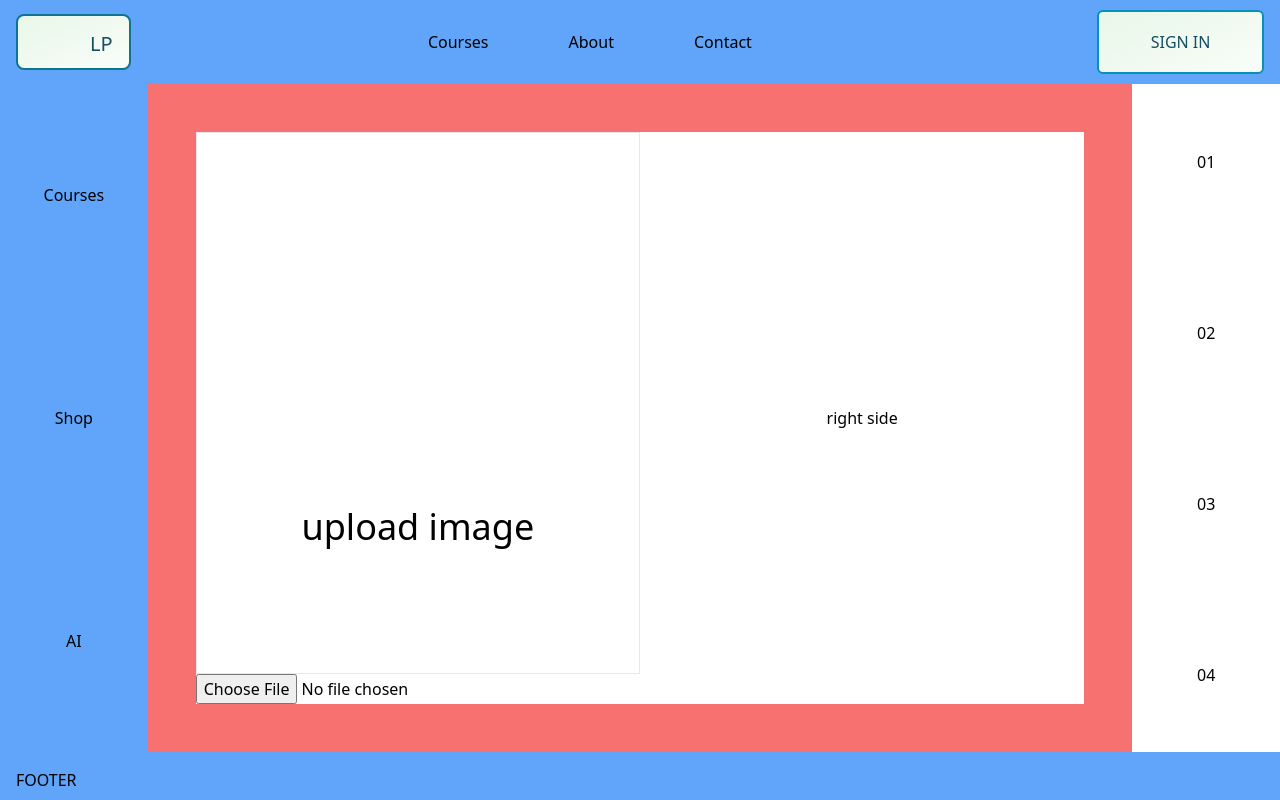
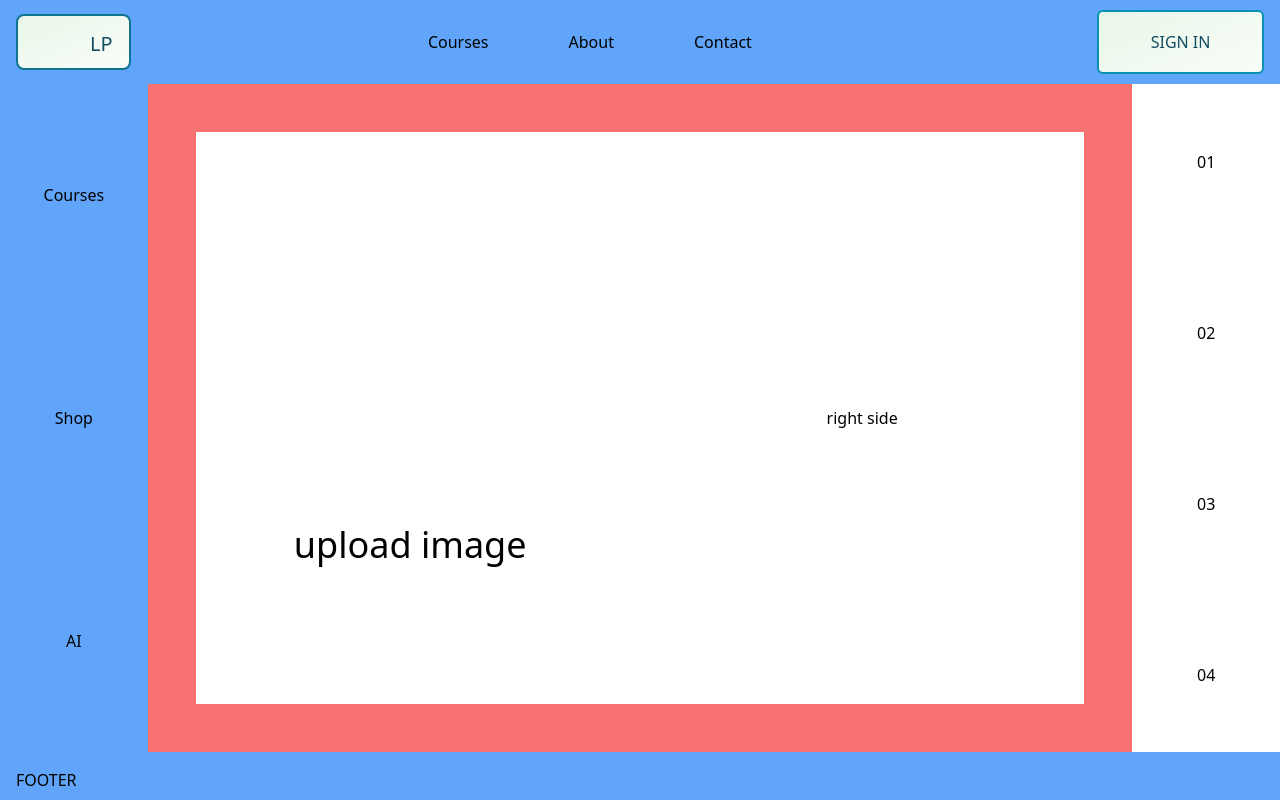
Before and after one commit to VelimirMueller/aurorae-images-frontend, a Vue app: page / in a window 1280 px wide. Built offline with nearby package versions, Linux system fonts and the light colour scheme; some icons are missing.

Commit message:
tweak image uploader component

```diff
--- a/src/components/ImageUploader.vue
+++ b/src/components/ImageUploader.vue
@@ -2,30 +2,40 @@
   <form class="h-full w-full flex flex-col justify-center items-center">
     <div class="bg-white w-full h-full relative">
       <template v-if="!previewUrl">
-        <div class="w-full h-full flex flex-col justify-center items-center border">
-          <AccessibleIcon class="text-blue-400" icon="upload" :size="[248, 248]" />
+        <div class="w-full h-full flex flex-col justify-center items-center">
+          <label
+            for="image-upload"
+            class="custom-file-upload">
+            <AccessibleIcon
+              class="text-blue-400"
+              icon="upload"
+              :size="[248, 248]" />
             <h2 class="text-4xl">
               upload image
             </h2>
+            <input
+              id="image-upload"
+              ref="inputFile"
+              class="w-full bg-white"
+              type="file"
+              @change="setPreviewUrl()" />
+          </label>
         </div>
       </template>
       <template v-else>
         <div
-          class="absolute right-0 text-4xl mr-2 mt-2 cursor-pointer"
+          class="absolute right-0 text-4xl cursor-pointer mr-4 mt-4 rounded-full bg-gray-900 text-white border-2 border-white hover:bg-gray-700 w-12 h-12 flex items-center justify-center"
           @click="resetImage()">
           x
         </div>
+        <div class="w-full h-full flex items-center justify-center p-8">
           <img
             class="w-full h-full"
             :src="previewUrl"
             alt="uploaded image preview" />
+        </div>
       </template>
     </div>
-    <input
-      ref="inputFile"
-      class="w-full bg-white"
-      type="file"
-      @change="setPreviewUrl()" />
   </form>
 </template>
 
@@ -55,3 +65,14 @@ const resetImage = () => {
   previewUrl.value = ''
 }
 </script>
+
+<style scoped lang="scss">
+input[type="file"] {
+  display: none;
+}
+
+.custom-file-upload {
+  display: inline-block;
+  cursor: pointer;
+}
+</style>
```
Lines whose indentation alone changed are shown as unchanged.
